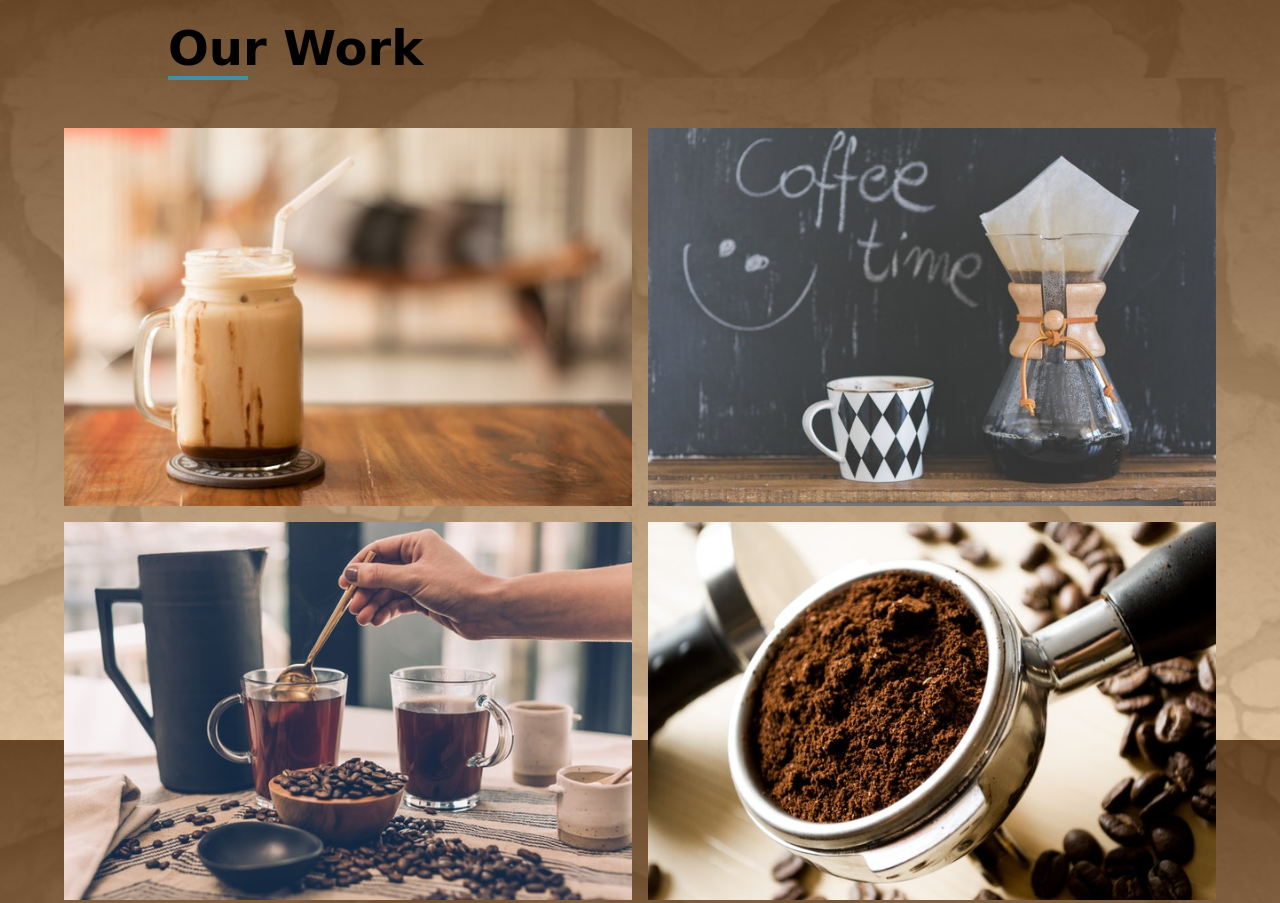
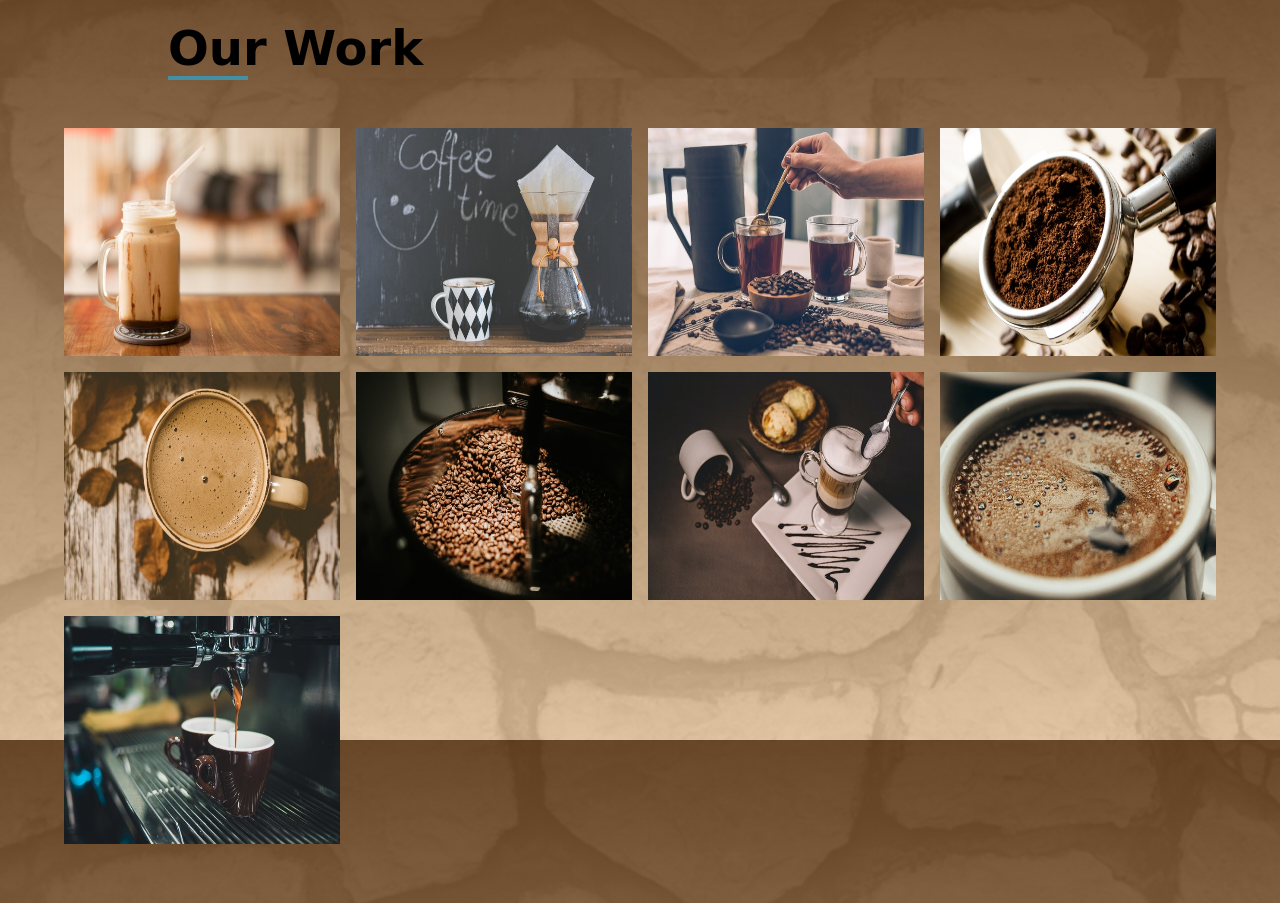
Before and after one commit to dianawallace/Coffee-Bar-Rocky-Mtn-Coffee, a plain HTML site: page index.html in a window 1280 px wide. Shown: the part 2460-3363 px from the top of the page. Drawn offline with nearby package versions, Linux system fonts and the light colour scheme; a web font is replaced by a local one.

Commit message:
media query for work-container

```diff
--- a/main.css
+++ b/main.css
@@ -455,3 +455,11 @@ body {
     grid-gap: 1rem;
   }
 }
+
+@media screen and (min-width: 992px) {
+  .work-container {
+    min-height: 120vh;
+    grid-template-columns: repeat(4,1fr);
+    grid-template-rows: repeat(4,1fr);
+  }
+}
```
